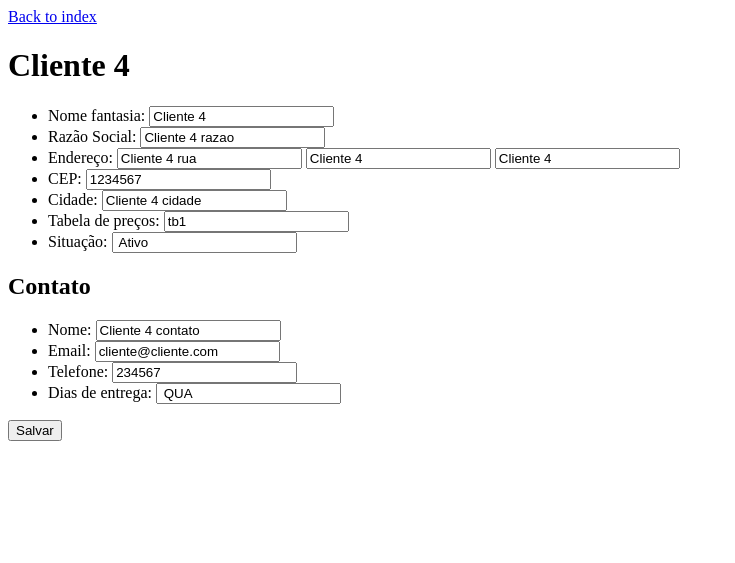
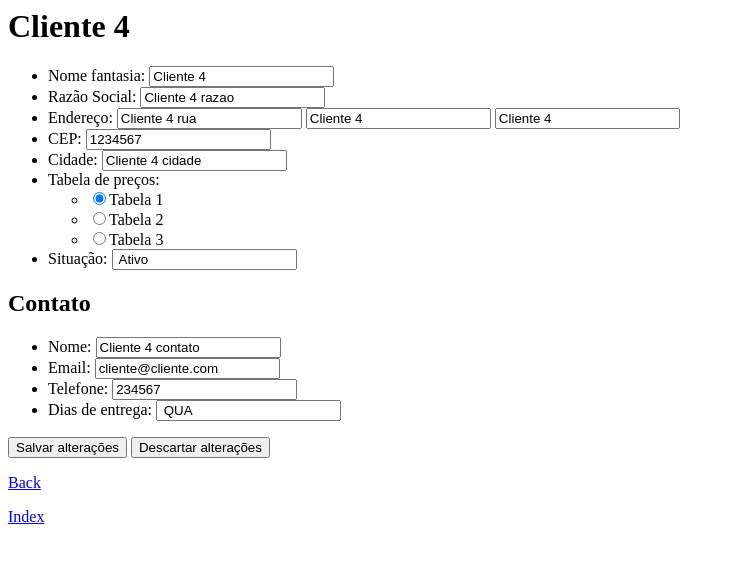
Before and after one commit to rpesce/rufos, a Django app: page /clientes/4/edit in a window 1280 px wide. Shown: the top 563 px of the page, without its empty margins (0-735 px from the left). Run offline with Django 3.2, Linux system fonts and the light colour scheme; data comes from the database, SQL or seed files in the repository.

Commit message:
wip cliente edit forms

```diff
--- a/innatura_crm/rufos/templates/rufos/edit_cliente.html
+++ b/innatura_crm/rufos/templates/rufos/edit_cliente.html
@@ -1,4 +1,3 @@
-<p><a href="/">Back to index</a></p>
 <h1>{{ cliente.cliente_nome_fantasia }}</h1>
 {% if error_message %}<p><strong>{{ error_message }}</strong></p>{% endif %}
 
@@ -9,36 +8,42 @@
         <input type="text" name="cliente_nome_fantasia" value="{{ cliente.cliente_nome_fantasia }}"></li>
         <li><label for="cliente_razao_social">Razão Social: </label>
         <input type="text" name="cliente_nome_fantasia" value="{{ cliente.cliente_razao_social }}"></li>
-
         <li><label for="cliente_rua">Endereço: </label>
         <input type="text" name="cliente_rua" value="{{ cliente.cliente_rua }}">
         <label for="cliente_numero"></label>
         <input type="text" name="cliente_numero" value="{{ cliente.cliente_numero }}">
         <label for="cliente_complemento"></label>
         <input type="text" name="cliente_complemento" value="{{ cliente.cliente_complemento }}"></li>
-
         <li><label for="cliente_cep">CEP: </label>
         <input type="text" name="cliente_cep" value="{{ cliente.cliente_cep }}"></li>
-
         <li><label for="cliente_cidade">Cidade: </label>
         <input type="text" name="cliente_cidade" value="{{ cliente.cliente_cidade }}"></li>
 
-        <li><label for="cliente_lista_precos">Tabela de preços: </label>
-        <input type="text" name="cliente_lista_precos" value="{{ cliente.cliente_lista_precos }}"></li>
+        <li><label for="cliente_lista_precos">Tabela de preços: </label></li>
+        {% for cl in cliente.cliente_tabela_opcoes %}
+            <ul>
+                <li><input type="radio" name="cliente_lista_precos" value="{{ cl.0 }}" {% if cl.0 == cliente.cliente_lista_precos %}checked{% endif %}>{{ cl.1 }}</li>
+            </ul>
+        {% endfor %}
 
         <li><label for="cliente_ativo">Situação: </label>
         <input type="text" name="cliente_ativo" value="{% if cliente.cliente_ativo == True %} Ativo {% else %} Inativo {% endif %}"></li>
+
     </ul>
     <h2>Contato</h2>
     <ul>
         <li><label for="cliente_nome_contato">Nome: </label>
         <input type="text" name="cliente_nome_contato" value="{{ cliente.cliente_nome_contato }}"></li>
         <li><label for="cliente_email">Email: </label>
-        <input type="text" name="cliente_email" value="{{ cliente.cliente_email }}"></li>
+        <input type="email" name="cliente_email" value="{{ cliente.cliente_email }}"></li>
         <li><label for="cliente_telefone">Telefone: </label>
-        <input type="text" name="cliente_telefone" value="{{ cliente.cliente_telefone }}"></li>
+        <input type="tel" name="cliente_telefone" pattern="[0-9]{2}-[0-9]{5}-[0-9]{4}" value="{{ cliente.cliente_telefone }}"></li>
         <li><label for="cliente_dias_entrega">Dias de entrega: </label>
         <input type="text" name="cliente_dias_entrega" value="{% for d in dias %} {{ d.cliente_dias_entrega }} {% endfor %}"></li>
     </ul>
-    <input type="submit" value="Salvar">
+    <input type="submit" value="Salvar alterações">
+    <button type="reset">Descartar alterações</button>
 </form>
+
+<p><a href="{% url 'rufos:detalhes_cliente' cliente.id %}">Back</a></p>
+<p><a href="/">Index</a></p>
--- a/innatura_crm/rufos/views.py
+++ b/innatura_crm/rufos/views.py
@@ -45,13 +45,9 @@ def detalhes_produto(request, produto_id):
 
 def edit_cliente(request, cliente_id):
     cliente = get_object_or_404(Cliente, pk=cliente_id)
-    pedido = Pedido.objects.filter(pedido_cliente=cliente_id)
-    produtos = PedidoProduto.objects.all()
     dias = cliente.cliente_dias_entrega.all()
     context={
         'cliente':cliente,
-        'pedido':pedido,
-        'produtos':produtos,
         'dias':dias,
     }
     return render(request, 'rufos/edit_cliente.html', context)
```
